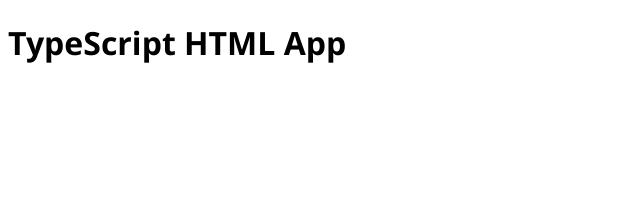
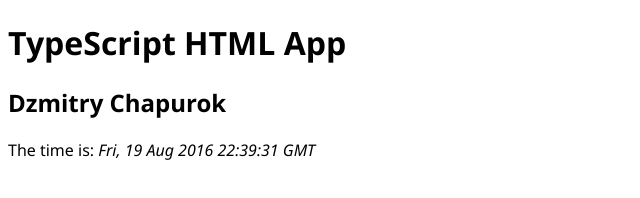
Before and after one commit to DmitriyChepurok/TSProject, a plain HTML site: page TypeScriptHTMLApp/index.html in a window 1280 px wide. Shown: the whole page, without its empty margins (0-640 px from the left). Drawn offline with Linux system fonts and the light colour scheme.

Commit message:
small fix

```diff
--- /dev/null
+++ b/TypeScriptHTMLApp/app.js
@@ -0,0 +1,23 @@
+var Greeter = (function () {
+    function Greeter(element) {
+        this.element = element;
+        this.element.innerHTML += "The time is: ";
+        this.span = document.createElement('span');
+        this.element.appendChild(this.span);
+        this.span.innerText = new Date().toUTCString();
+    }
+    Greeter.prototype.start = function () {
+        var _this = this;
+        this.timerToken = setInterval(function () { return _this.span.innerHTML = new Date().toUTCString(); }, 500);
+    };
+    Greeter.prototype.stop = function () {
+        clearTimeout(this.timerToken);
+    };
+    return Greeter;
+}());
+window.onload = function () {
+    var el = document.getElementById('content');
+    var greeter = new Greeter(el);
+    greeter.start();
+};
+//# sourceMappingURL=app.js.map
--- a/TypeScriptHTMLApp/index.html
+++ b/TypeScriptHTMLApp/index.html
@@ -9,7 +9,7 @@
 </head>
 <body>
     <h1>TypeScript HTML App</h1>
-
+    <h2>Dzmitry Chapurok</h2>
     <div id="content"></div>
 </body>
 </html>
```
Also changed, not shown: 1 other file.
